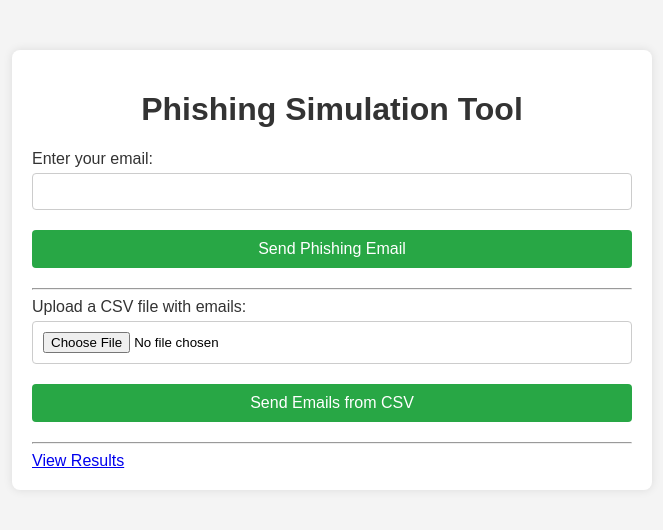
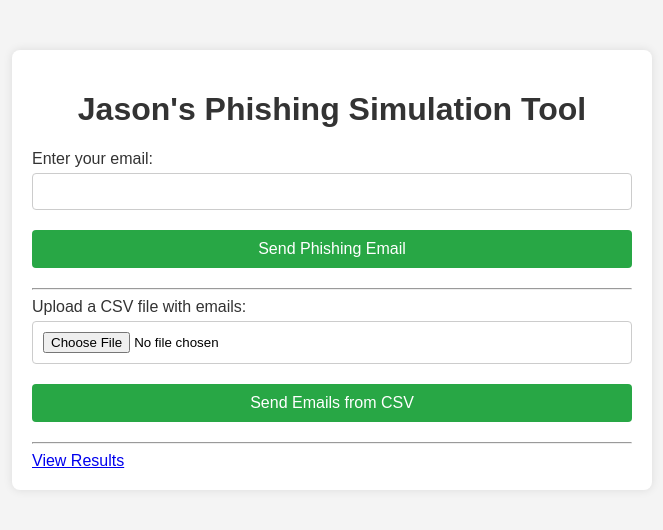
Before and after one commit to jasonmeme/Phishing-Tester, a Flask app: page / in a window 1280 px wide. Shown: the top 530 px of the page, without its empty margins (308-971 px from the left). Run offline with Flask 3, Linux system fonts and the light colour scheme; some libraries are stand-ins or nearby versions.

Commit message:
Changed format

```diff
--- a/api/templates/index.html
+++ b/api/templates/index.html
@@ -7,7 +7,7 @@
 </head>
 <body>
     <div class="container">
-        <h1>Phishing Simulation Tool</h1>
+        <h1>Jason's Phishing Simulation Tool</h1>
         <form action="/send_phishing_email" method="post">
             <label for="email">Enter your email:</label>
             <input type="email" id="email" name="email" required>
--- a/api/templates/results.html
+++ b/api/templates/results.html
@@ -2,7 +2,7 @@
 <!DOCTYPE html>
 <html>
 <head>
-    <title>Phishing Simulation Results</title>
+    <title>Jason's Phishing Simulation Results</title>
     <link rel="stylesheet" type="text/css" href="{{ url_for('static', filename='styles.css') }}">
 </head>
 <body>
```
